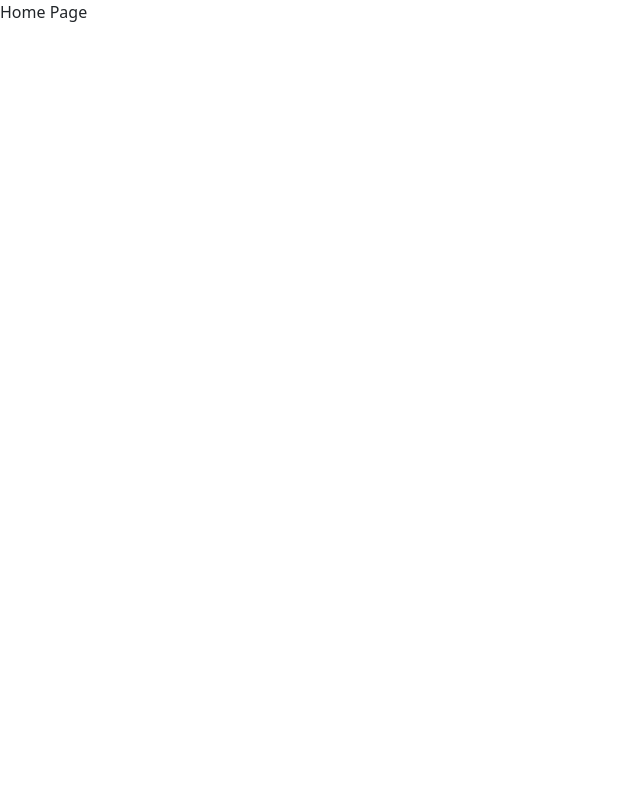
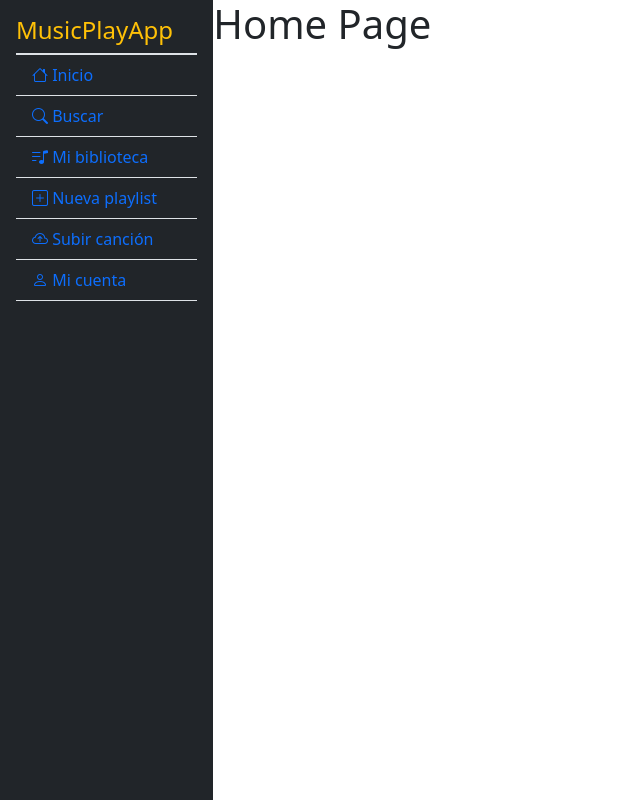
Before and after one commit to carlosmorales1908/proyecto_prog3, a React (Vite) app: page /home in a window 1280 px wide. Shown: the whole page, without its empty margins (0-640 px from the left). Built offline with nearby package versions, Linux system fonts and the light colour scheme; sample sign-in values are in the browser's storage.

Commit message:
Resolves merger conflicts

```diff
--- a/src/App.jsx
+++ b/src/App.jsx
@@ -6,6 +6,7 @@ import RoutesNotFound from "./pages/NotFound.page";
 import { PrivateRoutes, PublicRutes } from "./routes/routes";
 import AuthGuard from "./guards/auth.guard";
 import Home from "./pages/Home";
+import SidebarLayout from "./components/Sidebar/SidebarLayout";
 import LoginPage from "./pages/Login.page";
 
 
@@ -18,8 +19,29 @@ function App() {
             <Route path="/" element={<Navigate to={PrivateRoutes.HOME} />} />
             <Route path={PublicRutes.LOGIN} element={<LoginPage />} />
             <Route element={<AuthGuard privateValidation={true} />}>
-              <Route path={`/home`} element={<Home />} />
-              <Route path={`/dashboard`} element={<p>DASHBOARD PAGE</p>} />
+              <Route path={`/`} element={<SidebarLayout />}>
+                <Route path={`home`} element={<Home />} />
+                <Route
+                  path={`search`}
+                  element={<h1>INSERT SEARCH PAGE HERE</h1>}
+                />
+                <Route
+                  path={`my-library`}
+                  element={<h1>INSERT MY-LIBRARY PAGE HERE</h1>}
+                />
+                <Route
+                  path={`new-playlist`}
+                  element={<h1>INSERT NEW-PLAYLIST PAGE HERE</h1>}
+                />
+                <Route
+                  path={`upload-song`}
+                  element={<h1>INSERT UPLOAD-SONG PAGE HERE</h1>}
+                />
+                <Route
+                  path={`my-account`}
+                  element={<h1>INSERT MY-ACCOUNT PAGE HERE</h1>}
+                />
+              </Route>
             </Route>
           </RoutesNotFound>
         </BrowserRouter>
--- /dev/null
+++ b/src/components/Sidebar/Sidebar.jsx
@@ -0,0 +1,29 @@
+import SidebarItem from "./SidebarItem";
+export default function Sidebar() {
+  return (
+    <div className="sidebar bg-dark vh-100 p-3">
+      <h4 className="text-warning">MusicPlayApp</h4>
+      <div className="border"></div>
+      <ul className="nav flex-column">
+        <SidebarItem text=" Inicio" href="/home" icon="bi bi-house" />
+        <SidebarItem text=" Buscar" href="/search" icon="bi bi-search" />
+        <SidebarItem
+          text=" Mi biblioteca"
+          href="/my-library"
+          icon="bi bi-music-note-list"
+        />
+        <SidebarItem
+          text=" Nueva playlist"
+          href="/new-playlist"
+          icon="bi bi-plus-square"
+        />
+        <SidebarItem
+          text=" Subir canción"
+          href="/upload-song"
+          icon="bi bi-cloud-arrow-up"
+        />
+        <SidebarItem text=" Mi cuenta" href="/my-account" icon="bi bi-person" />
+      </ul>
+    </div>
+  );
+}
--- /dev/null
+++ b/src/components/Sidebar/SidebarItem.jsx
@@ -0,0 +1,12 @@
+import { Link } from "react-router-dom";
+function SidebarItem({ text, href, icon }) {
+  return (
+    <li className="nav-item border-bottom">
+      <Link to={href} className="nav-link link-primary">
+        {icon && <i className={icon}></i>} {text}
+      </Link>
+    </li>
+  );
+}
+
+export default SidebarItem;
--- /dev/null
+++ b/src/components/Sidebar/SidebarLayout.jsx
@@ -0,0 +1,15 @@
+import { Outlet } from "react-router-dom";
+import Sidebar from "./Sidebar";
+
+export default function SidebarLayout() {
+  return (
+    <div className="row g-0">
+      <div className="col-2">
+        <Sidebar />
+      </div>
+      <div className="col-10">
+        <Outlet />
+      </div>
+    </div>
+  );
+}
--- a/src/pages/Home.jsx
+++ b/src/pages/Home.jsx
@@ -1,7 +1,7 @@
 const Home = () => {
   return (
     <>
-      <div>Home Page</div>
+      <h1>Home Page</h1>
     </>
   );
 };
```
